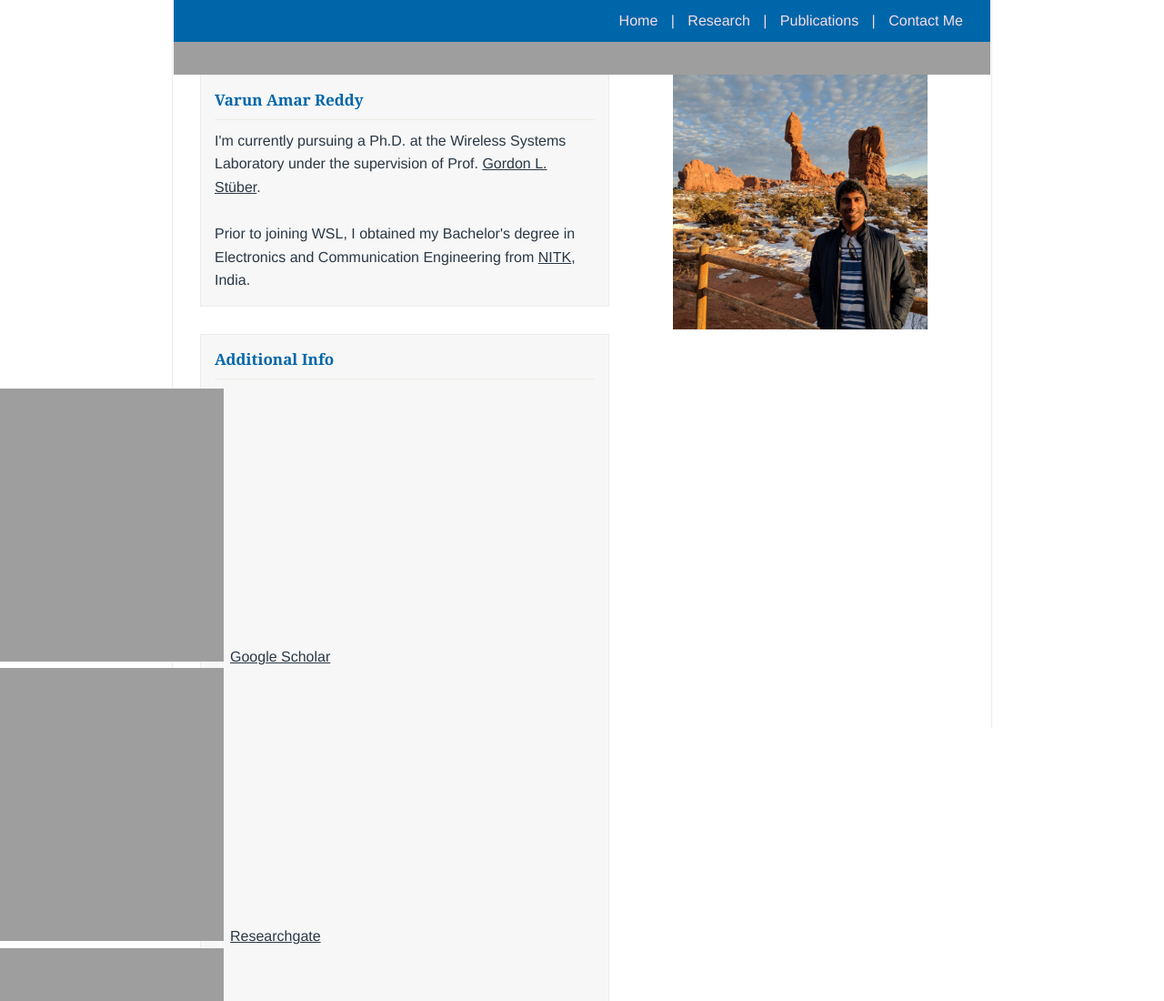
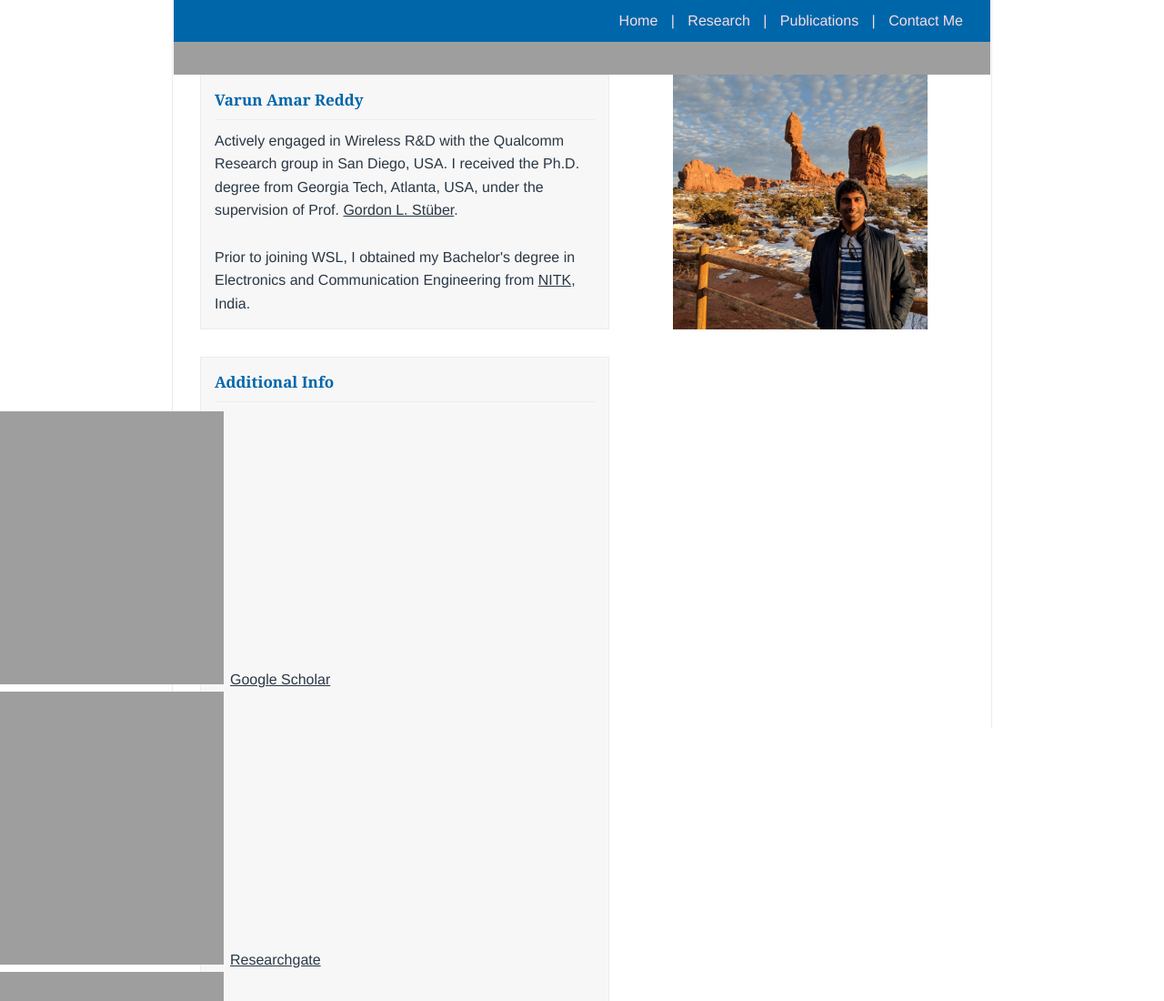
Before and after one commit to va-reddy/va-reddy.github.io, a plain HTML site: page index.html in a window 1280 px wide. Shown: the top 1100 px of the page at 91% size. Drawn offline with Linux system fonts and the light colour scheme; grey boxes are pictures that could not be loaded.

Commit message:
Updated bio

```diff
--- a/index.html
+++ b/index.html
@@ -16,7 +16,7 @@
 		<div id="left-column">
 			<div class="box">
         		<h1><b>Varun Amar Reddy</b></h1>
-			<p>I'm currently pursuing a Ph.D. at the Wireless Systems Laboratory under the supervision of Prof. <a href='https://wireless-systems.ece.gatech.edu/index.html' target="_blank">Gordon L. St&uuml;ber</a>. </p>
+			<p>Actively engaged in Wireless R&D with the Qualcomm Research group in San Diego, USA. I received the Ph.D. degree from Georgia Tech, Atlanta, USA, under the supervision of Prof. <a href='https://wireless-systems.ece.gatech.edu/index.html' target="_blank">Gordon L. St&uuml;ber</a>. </p>
 <p> <br>Prior to joining WSL, I obtained my Bachelor's degree in Electronics and Communication Engineering from <a href="https://www.nitk.ac.in" target="_blank">NITK</a>, India.
 </div>
 <h3></h3>
```
